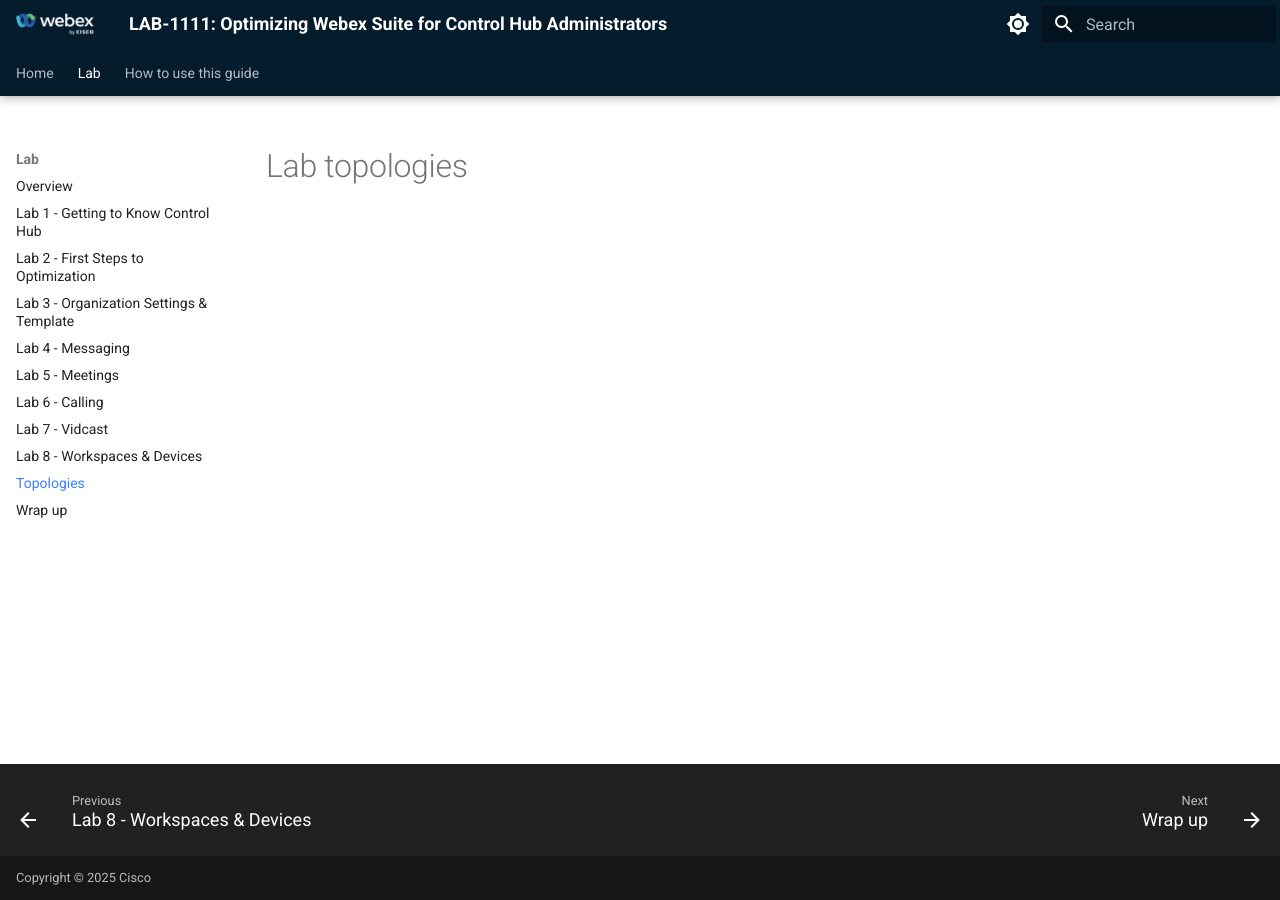
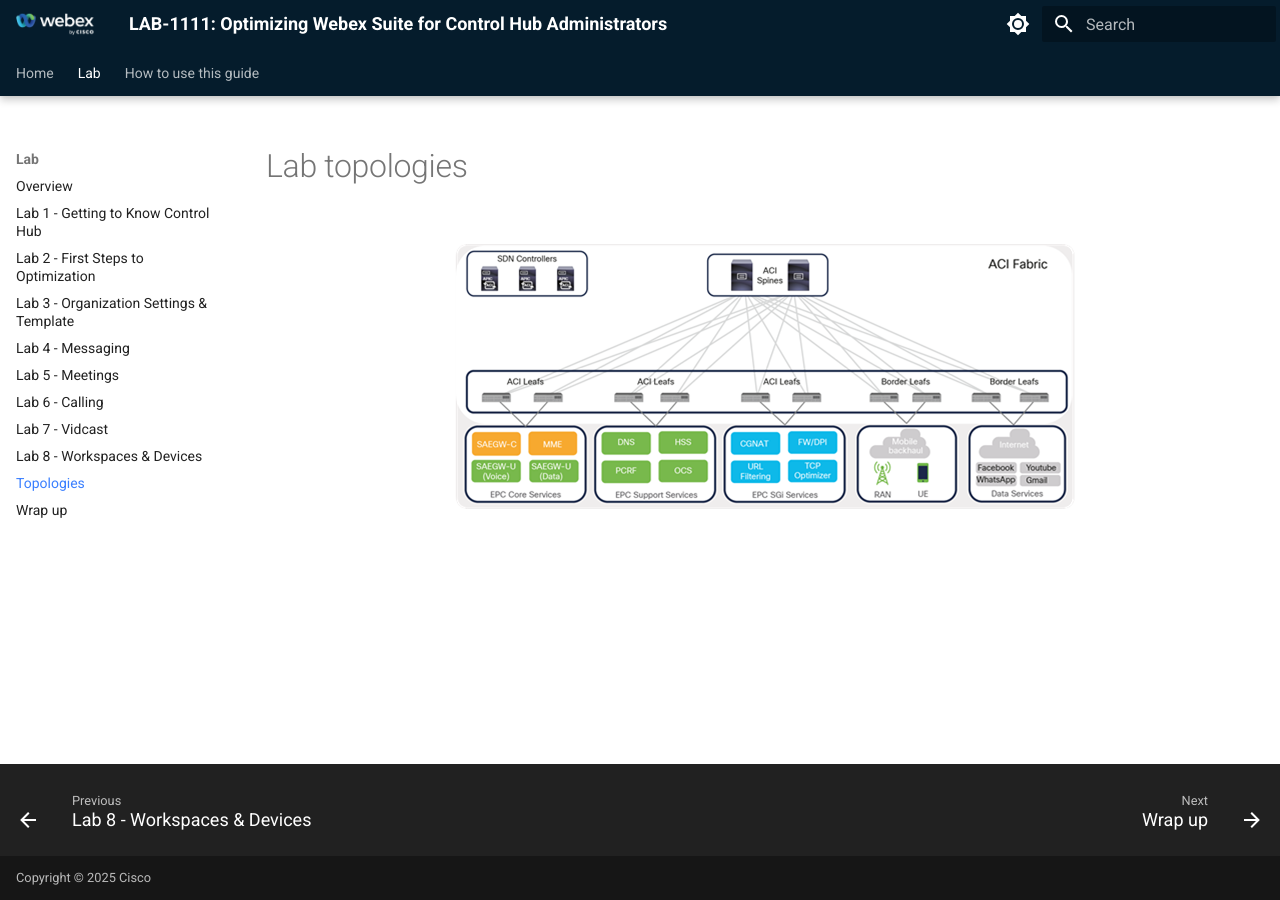
Before and after one commit to WebexCC-SA/LAB-1111, an MkDocs documentation site: the page built from docs/topologies.md, in a window 1280 px wide. Built offline with MkDocs 1.6.1 and Material for MkDocs 9.7.7, drawn with Linux system fonts in a browser that asks for light colours.

Commit message:
trying to fix error

```diff
--- a/docs/topologies.md
+++ b/docs/topologies.md
@@ -1 +1,5 @@
 # Lab topologies
+
+<figure markdown>
+  ![ACI](./assets/aci.png)
+</figure>
```
Also changed, not shown: docs/Lab1_GettingtoknowControlHub.md (+1 -1 lines), docs/Lab5_Calling.md (+1 -1 lines).
